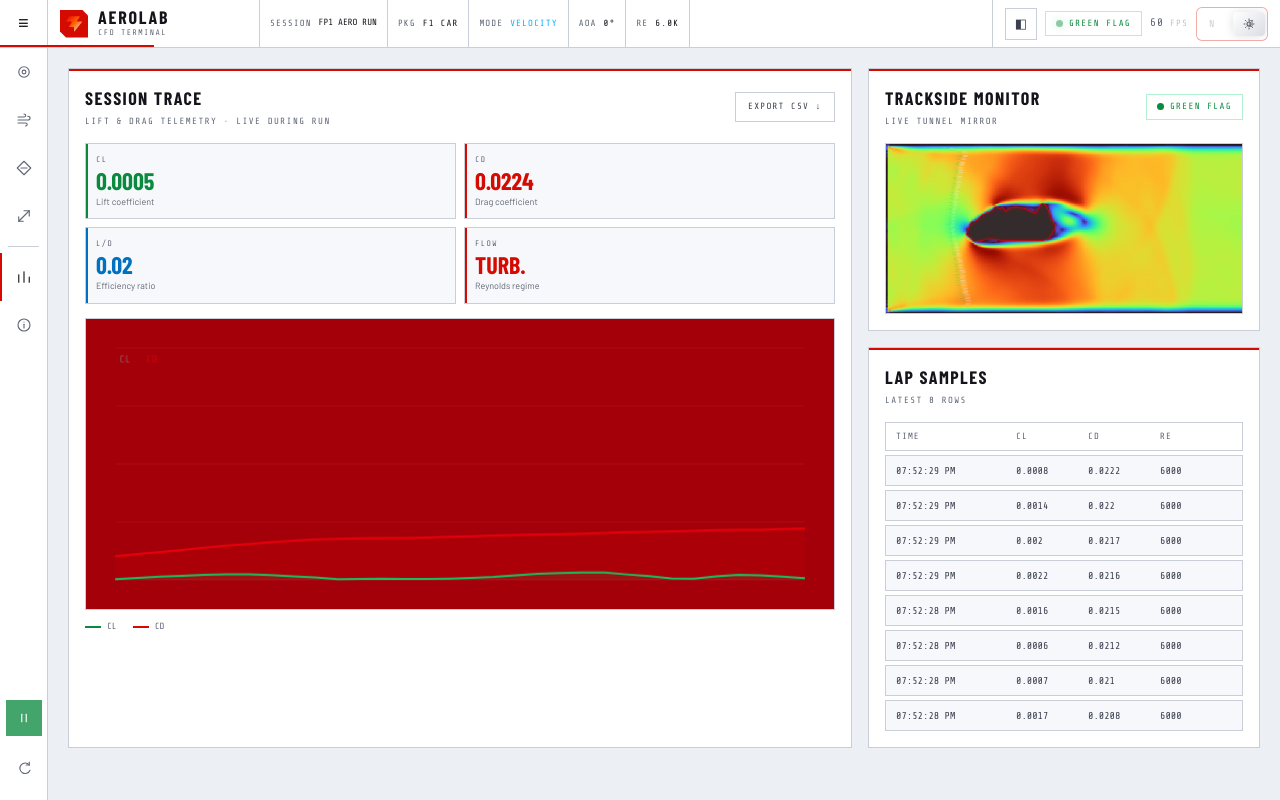
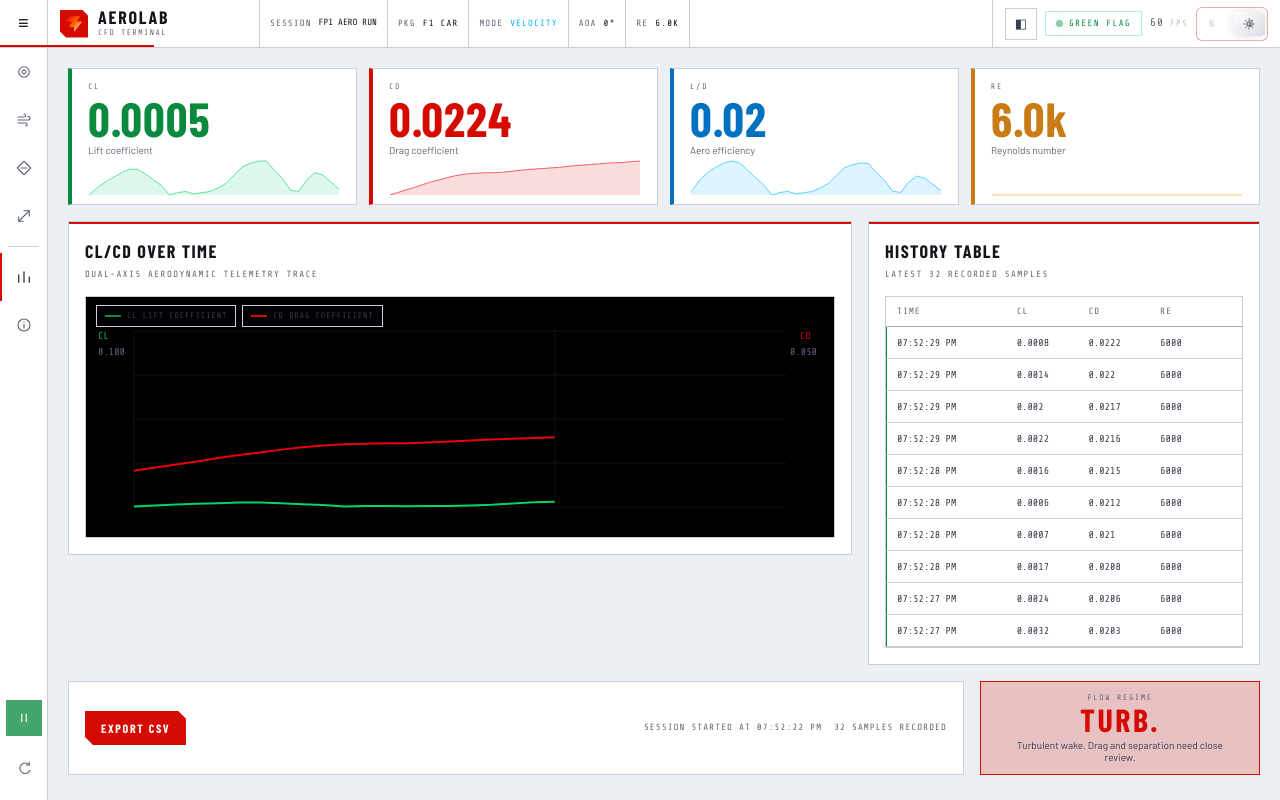
Before and after one commit to georgiosbalatzis/aerotunnel, a React (Vite) app: page / in a window 1280 px wide. Both pictures are taken after a click on the button 24 px from the left and 277 px from the top of the page. Built offline with nearby package versions, Linux system fonts and the light colour scheme; a web font is replaced by a local one.

Commit message:
Implement phase 7 analysis view

```diff
--- a/src/cfdlab.css
+++ b/src/cfdlab.css
@@ -489,24 +489,66 @@ button.command-chip__value { border: 0; background: transparent; cursor: pointer
 .view-3d-hint { position: absolute; bottom: 14px; right: 14px; font-family: var(--font-mono); font-size: 9px; color: var(--f1-dim); background: rgba(3,3,5,.8); padding: 4px 8px; border: 1px solid var(--f1-border); pointer-events: none; z-index: 20; }
 
 /* ── ANALYSIS VIEW ── */
-.analysis-view { padding: 20px; display: grid; gap: 16px; max-width: 1400px; }
-.analysis-grid { display: grid; grid-template-columns: 2fr 1fr; gap: 16px; }
+.analysis-view { padding: 20px; display: grid; gap: 16px; max-width: 1500px; margin: 0 auto; }
+.analysis-kpi-grid { display: grid; grid-template-columns: repeat(4, minmax(0, 1fr)); gap: 12px; }
+.analysis-kpi-card {
+  min-height: 100px; position: relative; overflow: hidden; padding: 12px 14px 46px 16px;
+  background: var(--f1-carbon); border: 1px solid var(--f1-border); border-left: 4px solid var(--tone, var(--f1-red));
+}
+.analysis-kpi-card__label { font-family: var(--font-mono); font-size: 8px; letter-spacing: .22em; text-transform: uppercase; color: var(--f1-dim); }
+.analysis-kpi-card__value {
+  font-family: var(--font-display); font-size: 48px; font-weight: 900; line-height: .9;
+  color: var(--tone, var(--f1-white)); letter-spacing: .02em; margin-top: 4px;
+}
+.analysis-kpi-card__note { font-size: 10px; color: var(--f1-dim); margin-top: 3px; }
+.analysis-kpi-card__sparkline {
+  position: absolute; left: 14px; right: 14px; bottom: 6px; width: calc(100% - 28px); height: 40px; display: block;
+}
+.analysis-main-grid { display: grid; grid-template-columns: 2fr 1fr; gap: 16px; align-items: start; }
 .a-panel { background: var(--f1-carbon); border: 1px solid var(--f1-border); padding: 16px; position: relative; }
 .a-panel::before { content: ''; position: absolute; top: 0; left: 0; right: 0; height: 2px; background: var(--f1-red); }
 .a-panel__header { display: flex; align-items: center; justify-content: space-between; margin-bottom: 14px; }
 .a-panel__title { font-family: var(--font-display); font-size: 18px; font-weight: 700; letter-spacing: .08em; text-transform: uppercase; color: var(--f1-white); }
 .a-panel__sub { font-family: var(--font-mono); font-size: 9px; letter-spacing: .16em; text-transform: uppercase; color: var(--f1-dim); margin-top: 3px; }
-.history-chart { display: block; width: 100%; border: 1px solid var(--f1-border); background: #000; }
-.analysis-kpis { display: grid; grid-template-columns: repeat(2, 1fr); gap: 8px; margin-bottom: 14px; }
-.a-metric { padding: 10px; background: var(--f1-slate); border: 1px solid var(--f1-border); position: relative; }
-.a-metric::before { content: ''; position: absolute; left: 0; top: 0; bottom: 0; width: 2px; background: var(--tone, var(--f1-red)); }
-.a-metric__key { font-family: var(--font-mono); font-size: 8px; letter-spacing: .18em; text-transform: uppercase; color: var(--f1-dim); }
-.a-metric__val { font-family: var(--font-display); font-size: 24px; font-weight: 700; color: var(--tone, var(--f1-white)); line-height: 1; margin-top: 3px; }
-.a-metric__note { font-size: 9px; color: var(--f1-dim); margin-top: 2px; }
-.history-table { display: grid; gap: 4px; }
-.history-row { display: grid; grid-template-columns: 1.4fr .8fr .8fr .9fr; gap: 8px; padding: 7px 10px; background: var(--f1-slate); border: 1px solid var(--f1-border); font-family: var(--font-mono); font-size: 10px; color: var(--f1-silver); }
-.history-row.is-head { color: var(--f1-dim); font-size: 9px; letter-spacing: .12em; text-transform: uppercase; background: var(--f1-carbon); }
-.history-empty { font-family: var(--font-mono); font-size: 10px; color: var(--f1-dim); padding: 14px 10px; text-align: center; }
+.history-chart-shell { position: relative; border: 1px solid var(--f1-border); background: #000; }
+.history-chart-legend {
+  position: absolute; top: 8px; left: 10px; z-index: 2; display: flex; flex-wrap: wrap; gap: 6px;
+}
+.history-chart-legend span {
+  display: inline-flex; align-items: center; gap: 6px; padding: 4px 8px;
+  background: rgba(3,3,5,.82); border: 1px solid var(--f1-border);
+  font-family: var(--font-mono); font-size: 8px; letter-spacing: .12em; text-transform: uppercase; color: var(--f1-silver);
+}
+.history-chart-legend i { width: 16px; height: 2px; display: inline-block; }
+.history-chart { display: block; width: 100%; height: 240px; background: #000; }
+.history-table { display: grid; border: 1px solid var(--f1-border); background: var(--f1-carbon); }
+.history-table__body { max-height: 320px; overflow-y: auto; display: grid; gap: 0; }
+.history-row {
+  display: grid; grid-template-columns: 1.4fr .8fr .8fr .9fr; gap: 8px;
+  padding: 8px 10px; border-bottom: 1px solid var(--f1-border); border-left: 1px solid transparent;
+  font-family: var(--font-mono); font-size: 10px; color: var(--f1-silver);
+}
+.history-row:nth-child(odd) { background: rgba(255,255,255,.02); }
+.history-row.is-positive { border-left-color: var(--f1-green); }
+.history-row.is-head {
+  position: sticky; top: 0; z-index: 2; color: var(--f1-dim); font-size: 9px; letter-spacing: .12em;
+  text-transform: uppercase; background: var(--f1-carbon); border-bottom: 1px solid var(--f1-border-hi);
+}
+.history-empty { font-family: var(--font-mono); font-size: 10px; color: var(--f1-dim); padding: 18px 10px; text-align: center; }
+.analysis-bottom-row { display: grid; grid-template-columns: 1fr minmax(200px, 280px); gap: 16px; align-items: stretch; }
+.analysis-session-meta {
+  display: flex; align-items: center; justify-content: space-between; gap: 16px;
+  background: var(--f1-carbon); border: 1px solid var(--f1-border); padding: 14px 16px;
+}
+.analysis-session-meta > div { display: flex; flex-wrap: wrap; justify-content: flex-end; gap: 12px; font-family: var(--font-mono); font-size: 9px; letter-spacing: .12em; text-transform: uppercase; color: var(--f1-dim); }
+.analysis-regime-card {
+  min-height: 80px; display: grid; align-content: center; justify-items: center; text-align: center; padding: 10px 14px;
+  background: color-mix(in srgb, var(--tone, var(--f1-red)) 20%, transparent);
+  border: 1px solid var(--tone, var(--f1-border)); color: var(--f1-white);
+}
+.analysis-regime-card__key { font-family: var(--font-mono); font-size: 8px; letter-spacing: .2em; text-transform: uppercase; color: var(--f1-dim); }
+.analysis-regime-card__label { font-family: var(--font-display); font-size: 32px; font-weight: 900; letter-spacing: .08em; line-height: .95; color: var(--tone, var(--f1-white)); }
+.analysis-regime-card__note { font-size: 10px; color: var(--f1-silver); margin-top: 4px; max-width: 220px; line-height: 1.25; }
 
 /* ── ABOUT VIEW ── */
 .about-view { padding: 24px; display: grid; gap: 20px; max-width: 1200px; }
@@ -544,7 +586,9 @@ button.command-chip__value { border: 0; background: transparent; cursor: pointer
   .metrics-ribbon { grid-template-columns: repeat(3, 1fr); }
   .about-hero { grid-template-columns: 1fr; }
   .about-features { grid-template-columns: repeat(2, 1fr); }
-  .analysis-grid { grid-template-columns: 1fr; }
+  .analysis-kpi-grid { grid-template-columns: repeat(2, minmax(0, 1fr)); }
+  .analysis-main-grid,
+  .analysis-bottom-row { grid-template-columns: 1fr; }
 }
 @media (max-width: 720px) {
   .command-bar__left { min-width: auto; }
@@ -568,5 +612,5 @@ button.command-chip__value { border: 0; background: transparent; cursor: pointer
   .about-features { grid-template-columns: 1fr; }
   .metrics-ribbon { grid-template-columns: repeat(2, 1fr); min-height: 64px; }
   .about-title { font-size: 36px; }
-  .analysis-kpis { grid-template-columns: 1fr; }
+  .analysis-kpi-grid { grid-template-columns: 1fr; }
 }
--- a/src/components/AnalysisPanel.jsx
+++ b/src/components/AnalysisPanel.jsx
@@ -1,129 +1,279 @@
-/* ═══════════════════════════════════════════════════════════
-   AEROLAB · Analysis Panel
-   Session trace, CL/CD history, lap samples
-   f1stories.gr
-   ═══════════════════════════════════════════════════════════ */
+import { useEffect, useMemo, useRef } from "react";
 
-import { useEffect, useRef } from "react";
-import { IS_MOBILE } from "../engine/constants.js";
-import F1Logo from "./F1Logo.jsx";
+const CHART_COLORS = {
+  cl: "#00d46a",
+  cd: "#e8000d",
+  re: "#ff9500",
+  ld: "#00b4ff",
+};
+
+function formatRe(value) {
+  if (!Number.isFinite(value)) return "-";
+  return value > 999 ? `${(value / 1000).toFixed(1)}k` : String(value);
+}
+
+function regimeDescription(label) {
+  if (label === "LAMINAR") return "Attached flow. Wake energy is low and stable.";
+  if (label === "TRANS.") return "Transition zone. Small setup changes can shift the wake.";
+  if (label === "TURB.") return "Turbulent wake. Drag and separation need close review.";
+  return "Run the tunnel to classify the current flow.";
+}
+
+function resizeCanvas(canvas) {
+  const rect = canvas.getBoundingClientRect();
+  const ratio = window.devicePixelRatio || 1;
+  const width = Math.max(1, Math.round(rect.width * ratio));
+  const height = Math.max(1, Math.round(rect.height * ratio));
+  if (canvas.width !== width || canvas.height !== height) {
+    canvas.width = width;
+    canvas.height = height;
+  }
+  return { width, height, ratio };
+}
+
+function drawKpiSparkline(canvas, values, color) {
+  const ctx = canvas.getContext("2d");
+  const { width, height, ratio } = resizeCanvas(canvas);
+  ctx.clearRect(0, 0, width, height);
+  if (values.length < 2) return;
+
+  const min = Math.min(...values);
+  const max = Math.max(...values);
+  const span = max - min || 1;
+  const pad = 3 * ratio;
+  const step = (width - pad * 2) / Math.max(1, values.length - 1);
+  const points = values.map((value, index) => [
+    pad + index * step,
+    height - pad - ((value - min) / span) * (height - pad * 2),
+  ]);
+
+  ctx.beginPath();
+  points.forEach(([x, y], index) => {
+    index === 0 ? ctx.moveTo(x, y) : ctx.lineTo(x, y);
+  });
+  ctx.lineTo(points[points.length - 1][0], height - pad);
+  ctx.lineTo(points[0][0], height - pad);
+  ctx.closePath();
+  ctx.fillStyle = `${color}22`;
+  ctx.fill();
+
+  ctx.beginPath();
+  points.forEach(([x, y], index) => {
+    index === 0 ? ctx.moveTo(x, y) : ctx.lineTo(x, y);
+  });
+  ctx.strokeStyle = `${color}99`;
+  ctx.lineWidth = Math.max(1, ratio);
+  ctx.stroke();
+}
+
+function AnalysisKpiCard({ label, value, note, tone, color, values }) {
+  const ref = useRef(null);
+  const sparkValues = useMemo(() => values.filter(Number.isFinite).slice(-60), [values]);
+
+  useEffect(() => {
+    const canvas = ref.current;
+    if (!canvas) return;
+    drawKpiSparkline(canvas, sparkValues, color);
+  }, [color, sparkValues]);
+
+  return (
+    <div className="analysis-kpi-card" style={{ "--tone": tone }}>
+      <div className="analysis-kpi-card__label">{label}</div>
+      <div className="analysis-kpi-card__value">{value}</div>
+      <div className="analysis-kpi-card__note">{note}</div>
+      <canvas ref={ref} className="analysis-kpi-card__sparkline" aria-hidden="true" />
+    </div>
+  );
+}
 
 function HistoryChart({ history }) {
   const ref = useRef(null);
+
   useEffect(() => {
-    const c = ref.current;
-    if (!c || history.length < 2) return;
-    const ctx = c.getContext("2d"), w = c.width, h = c.height, pad = 28;
-    const iw = w - pad*2, ih = h - pad*2;
-    ctx.clearRect(0, 0, w, h);
-    ctx.fillStyle = "var(--f1-black, #030305)";
-    ctx.fillRect(0, 0, w, h);
-    // Grid
-    ctx.strokeStyle = "rgba(255,255,255,0.05)"; ctx.lineWidth = 1;
+    const canvas = ref.current;
+    if (!canvas) return undefined;
+    const ctx = canvas.getContext("2d");
+    const { width, height, ratio } = resizeCanvas(canvas);
+    let rafId = null;
+    let cancelled = false;
+    const started = performance.now();
+
+    const drawGrid = (pad, plotWidth, plotHeight) => {
+      ctx.strokeStyle = "rgba(255,255,255,0.07)";
+      ctx.lineWidth = Math.max(1, ratio);
       for (let i = 0; i <= 4; i++) {
-      const y = pad + (ih*i)/4;
-      ctx.beginPath(); ctx.moveTo(pad, y); ctx.lineTo(w-pad, y); ctx.stroke();
+        const y = pad.top + (plotHeight * i) / 4;
+        ctx.beginPath();
+        ctx.moveTo(pad.left, y);
+        ctx.lineTo(width - pad.right, y);
+        ctx.stroke();
       }
-    if (history.length < 2) {
-      ctx.fillStyle = "rgba(144,144,168,0.4)";
-      ctx.font = "500 14px 'Share Tech Mono'";
-      ctx.fillText("Awaiting telemetry data...", pad+8, h/2);
+      if (history.length > 1) {
+        for (let index = 0; index < history.length; index += 20) {
+          const x = pad.left + (index / (history.length - 1)) * plotWidth;
+          ctx.beginPath();
+          ctx.moveTo(x, pad.top);
+          ctx.lineTo(x, height - pad.bottom);
+          ctx.stroke();
+        }
+      }
+    };
+
+    const drawPlaceholder = () => {
+      ctx.fillStyle = "rgba(128,128,160,0.65)";
+      ctx.font = `${12 * ratio}px 'Share Tech Mono'`;
+      ctx.textAlign = "center";
+      ctx.textBaseline = "middle";
+      ctx.fillText("AWAITING TELEMETRY...", width / 2, height / 2);
+      ctx.textAlign = "left";
+    };
+
+    const drawLine = (series, range, color, mapX, progress) => {
+      if (series.length < 2) return;
+      const maxIndex = Math.max(1, Math.floor((series.length - 1) * progress));
+      const mapY = value => {
+        const span = range.max - range.min || 1;
+        return height - pad.bottom - ((value - range.min) / span) * plotHeight;
+      };
+      ctx.beginPath();
+      for (let index = 0; index <= maxIndex; index++) {
+        const x = mapX(index);
+        const y = mapY(series[index]);
+        index === 0 ? ctx.moveTo(x, y) : ctx.lineTo(x, y);
+      }
+      ctx.strokeStyle = color;
+      ctx.lineWidth = Math.max(2, 2 * ratio);
+      ctx.stroke();
+    };
+
+    const pad = { top: 34 * ratio, right: 48 * ratio, bottom: 30 * ratio, left: 48 * ratio };
+    const plotWidth = width - pad.left - pad.right;
+    const plotHeight = height - pad.top - pad.bottom;
+    const cl = history.map(sample => sample.cl).filter(Number.isFinite);
+    const cd = history.map(sample => sample.cd).filter(Number.isFinite);
+    const clRange = { min: Math.min(0, ...cl), max: Math.max(0.1, ...cl) };
+    const cdRange = { min: Math.min(0, ...cd), max: Math.max(0.05, ...cd) };
+    const mapX = index => pad.left + (index / Math.max(1, history.length - 1)) * plotWidth;
+
+    const draw = () => {
+      if (cancelled) return;
+      const progress = Math.min(1, (performance.now() - started) / 600);
+      ctx.clearRect(0, 0, width, height);
+      ctx.fillStyle = "#000";
+      ctx.fillRect(0, 0, width, height);
+      drawGrid(pad, plotWidth, plotHeight);
+
+      ctx.font = `${10 * ratio}px 'Share Tech Mono'`;
+      ctx.textBaseline = "top";
+      ctx.fillStyle = "rgba(0,212,106,0.9)";
+      ctx.fillText("CL", 12 * ratio, pad.top);
+      ctx.fillStyle = "rgba(232,0,13,0.9)";
+      ctx.fillText("CD", width - 34 * ratio, pad.top);
+      ctx.fillStyle = "rgba(128,128,160,0.75)";
+      ctx.fillText(clRange.max.toFixed(3), 12 * ratio, pad.top + 16 * ratio);
+      ctx.fillText(cdRange.max.toFixed(3), width - 44 * ratio, pad.top + 16 * ratio);
+
+      if (history.length < 5) {
+        drawPlaceholder();
         return;
       }
-    const cl = history.map(s => s.cl), cd = history.map(s => s.cd);
-    const mx = Math.max(...cl, ...cd, 0.1), mn = Math.min(0, ...cl, ...cd);
-    const rng = mx - mn || 1;
-    const mx2 = i => pad + (i/(history.length-1))*iw;
-    const my2 = v => pad + ih - ((v-mn)/rng)*ih;
-    const draw = (ser, col, fill) => {
-      ctx.beginPath();
-      ser.forEach((v, i) => { i === 0 ? ctx.moveTo(mx2(i), my2(v)) : ctx.lineTo(mx2(i), my2(v)); });
-      ctx.lineWidth = 2; ctx.strokeStyle = col; ctx.stroke();
-      ctx.lineTo(mx2(ser.length-1), my2(mn)); ctx.lineTo(mx2(0), my2(mn)); ctx.closePath();
-      ctx.fillStyle = fill; ctx.fill();
+
+      drawLine(history.map(sample => sample.cl), clRange, CHART_COLORS.cl, mapX, progress);
+      drawLine(history.map(sample => sample.cd), cdRange, CHART_COLORS.cd, mapX, progress);
+
+      if (progress < 1) rafId = requestAnimationFrame(draw);
     };
-    draw(cl, "#00d46a", "rgba(0,212,106,0.1)");
-    draw(cd, "#e8000d", "rgba(232,0,13,0.12)");
-    // Labels
-    ctx.fillStyle = "rgba(144,144,168,0.6)"; ctx.font = "10px 'Share Tech Mono'";
-    ctx.fillText("CL", pad+4, pad+14);
-    ctx.fillStyle = "rgba(232,0,13,0.7)";
-    ctx.fillText("CD", pad+30, pad+14);
+
+    rafId = requestAnimationFrame(draw);
+    return () => {
+      cancelled = true;
+      if (rafId !== null) cancelAnimationFrame(rafId);
+    };
   }, [history]);
-  return <canvas ref={ref} className="history-chart" width={720} height={280}/>;
+
+  return (
+    <div className="history-chart-shell">
+      <div className="history-chart-legend" aria-hidden="true">
+        <span><i style={{ background: "var(--f1-green)" }} /> CL lift coefficient</span>
+        <span><i style={{ background: "var(--f1-red)" }} /> CD drag coefficient</span>
+      </div>
+      <canvas ref={ref} className="history-chart" width={760} height={240} aria-label="CL and CD telemetry over time" />
+    </div>
+  );
 }
 
-export default function AnalysisPanel({ hSnap, miniRef, running, exportCSV, stats, ldRatio, regime }) {
-  const recentRows = hSnap.slice(-8).reverse();
+export default function AnalysisPanel({ hSnap, exportCSV, stats, ldRatio, regime }) {
+  const recentRows = hSnap.slice(-80).reverse();
+  const sessionStart = hSnap[0]?.t ? new Date(hSnap[0].t).toLocaleTimeString([], {
+    hour: "2-digit",
+    minute: "2-digit",
+    second: "2-digit",
+  }) : "pending";
+  const history = useMemo(() => ({
+    cl: hSnap.map(sample => sample.cl),
+    cd: hSnap.map(sample => sample.cd),
+    ld: hSnap.map(sample => sample.cd > 0 ? sample.cl / sample.cd : null),
+    re: hSnap.map(sample => sample.re),
+  }), [hSnap]);
+  const kpis = [
+    { label: "CL", value: stats.cl || "-", note: "Lift coefficient", tone: "var(--f1-green)", color: CHART_COLORS.cl, values: history.cl },
+    { label: "CD", value: stats.cd || "-", note: "Drag coefficient", tone: "var(--f1-red)", color: CHART_COLORS.cd, values: history.cd },
+    { label: "L/D", value: ldRatio, note: "Aero efficiency", tone: "var(--f1-blue)", color: CHART_COLORS.ld, values: history.ld },
+    { label: "Re", value: formatRe(stats.re), note: "Reynolds number", tone: "var(--f1-amber)", color: CHART_COLORS.re, values: history.re },
+  ];
+
   return (
     <div className="analysis-view">
-      <div className="analysis-grid">
-        <div className="a-panel">
+      <div className="analysis-kpi-grid">
+        {kpis.map(kpi => <AnalysisKpiCard key={kpi.label} {...kpi} />)}
+      </div>
+
+      <div className="analysis-main-grid">
+        <section className="a-panel analysis-chart-panel">
           <div className="a-panel__header">
             <div>
-              <div className="a-panel__title">Session Trace</div>
-              <div className="a-panel__sub">Lift & drag telemetry · live during run</div>
-            </div>
-            <button className="btn-ghost" onClick={exportCSV} disabled={!hSnap.length}>Export CSV ↓</button>
-          </div>
-          <div className="analysis-kpis">
-            {[
-              { key:"CL", val:stats.cl, note:"Lift coefficient", tone:"var(--f1-green)" },
-              { key:"CD", val:stats.cd, note:"Drag coefficient", tone:"var(--f1-red)" },
-              { key:"L/D", val:ldRatio, note:"Efficiency ratio", tone:"var(--f1-blue)" },
-              { key:"Flow", val:regime.label, note:"Reynolds regime", tone:regime.col },
-            ].map(m => (
-              <div className="a-metric" style={{"--tone": m.tone}} key={m.key}>
-                <div className="a-metric__key">{m.key}</div>
-                <div className="a-metric__val">{m.val}</div>
-                <div className="a-metric__note">{m.note}</div>
-              </div>
-            ))}
-          </div>
-          <HistoryChart history={hSnap}/>
-          <div style={{display:"flex", gap:16, marginTop:10}}>
-            <div style={{display:"flex", alignItems:"center", gap:6}}>
-              <div style={{width:16, height:2, background:"var(--f1-green)"}}/>
-              <span style={{fontFamily:"var(--font-mono)", fontSize:9, color:"var(--f1-dim)"}}>CL</span>
-            </div>
-            <div style={{display:"flex", alignItems:"center", gap:6}}>
-              <div style={{width:16, height:2, background:"var(--f1-red)"}}/>
-              <span style={{fontFamily:"var(--font-mono)", fontSize:9, color:"var(--f1-dim)"}}>CD</span>
+              <div className="a-panel__title">CL/CD Over Time</div>
+              <div className="a-panel__sub">Dual-axis aerodynamic telemetry trace</div>
             </div>
           </div>
-        </div>
+          <HistoryChart history={hSnap} />
+        </section>
 
-        <div style={{display:"grid", gap:16}}>
-          <div className="a-panel">
+        <aside className="a-panel analysis-history-panel">
           <div className="a-panel__header">
             <div>
-                <div className="a-panel__title">Trackside Monitor</div>
-                <div className="a-panel__sub">Live tunnel mirror</div>
-              </div>
-              <div className={`status-pill ${running?"is-live":"is-hold"}`}>
-                <span className="status-dot" style={{background:running?"var(--f1-green)":"var(--f1-red)"}}/>
-                {running ? "GREEN FLAG" : "SESSION HOLD"}
-              </div>
-            </div>
-            <canvas ref={miniRef} width={420} height={200} className="mini-canvas"/>
-          </div>
-          <div className="a-panel">
-            <div className="a-panel__header">
-              <div>
-                <div className="a-panel__title">Lap Samples</div>
-                <div className="a-panel__sub">Latest {recentRows.length} rows</div>
+              <div className="a-panel__title">History Table</div>
+              <div className="a-panel__sub">Latest {recentRows.length} recorded samples</div>
             </div>
           </div>
           <div className="history-table">
             <div className="history-row is-head"><span>Time</span><span>CL</span><span>CD</span><span>Re</span></div>
-              {recentRows.length ? recentRows.map(r => (
-                <div className="history-row" key={r.t}>
-                  <span>{new Date(r.t).toLocaleTimeString([], {hour:"2-digit", minute:"2-digit", second:"2-digit"})}</span>
-                  <span>{r.cl}</span><span>{r.cd}</span><span>{r.re}</span>
+            <div className="history-table__body">
+              {recentRows.length ? recentRows.map(row => (
+                <div className={`history-row ${row.cl > 0 ? "is-positive" : ""}`} key={row.t}>
+                  <span>{new Date(row.t).toLocaleTimeString([], { hour:"2-digit", minute:"2-digit", second:"2-digit" })}</span>
+                  <span>{row.cl}</span>
+                  <span>{row.cd}</span>
+                  <span>{row.re}</span>
                 </div>
               )) : <div className="history-empty">No samples yet. Run the simulation.</div>}
             </div>
           </div>
+        </aside>
+      </div>
+
+      <div className="analysis-bottom-row">
+        <div className="analysis-session-meta">
+          <button className="btn-primary" onClick={exportCSV} disabled={!hSnap.length}>Export CSV</button>
+          <div>
+            <span>Session started at {sessionStart}</span>
+            <span>{hSnap.length} samples recorded</span>
+          </div>
+        </div>
+        <div className="analysis-regime-card" style={{ "--tone": regime.col }}>
+          <div className="analysis-regime-card__key">Flow Regime</div>
+          <div className="analysis-regime-card__label">{regime.label}</div>
+          <div className="analysis-regime-card__note">{regimeDescription(regime.label)}</div>
         </div>
       </div>
     </div>
```
Lines whose indentation alone changed are shown as unchanged.
